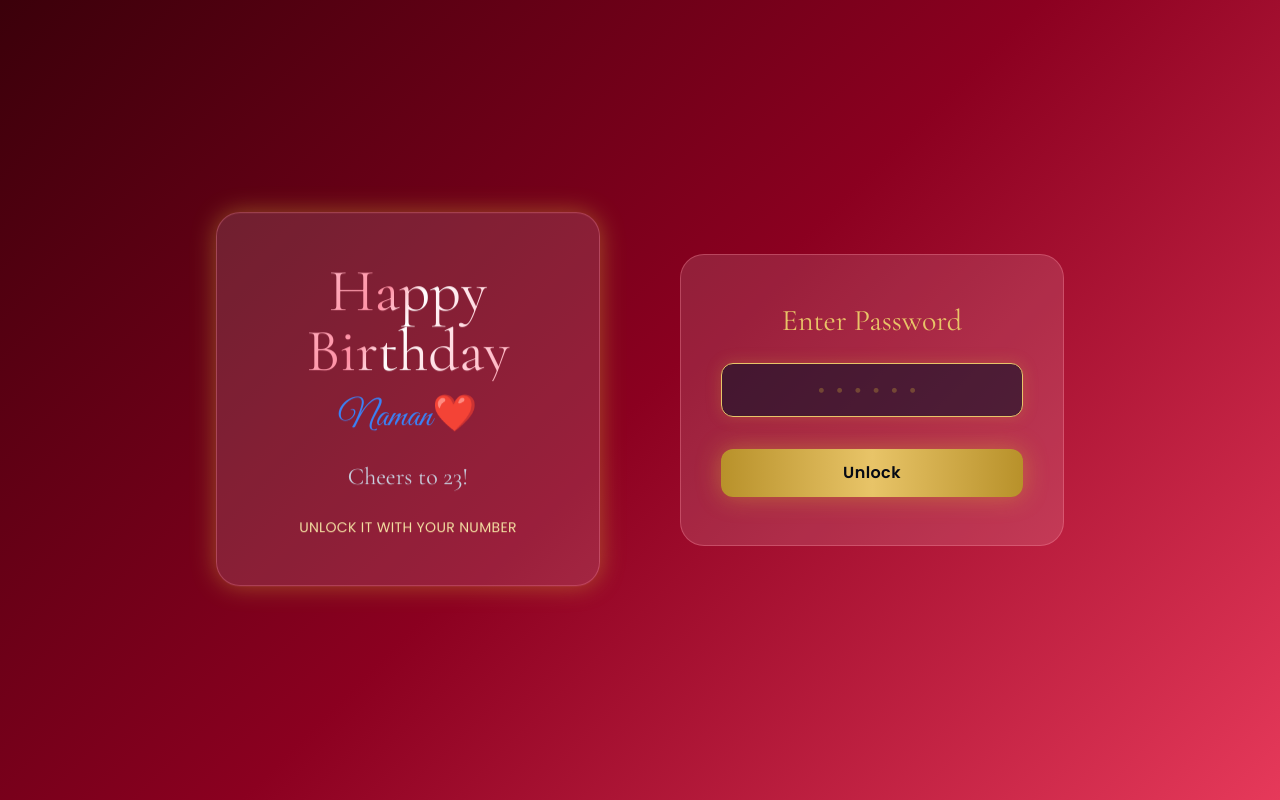
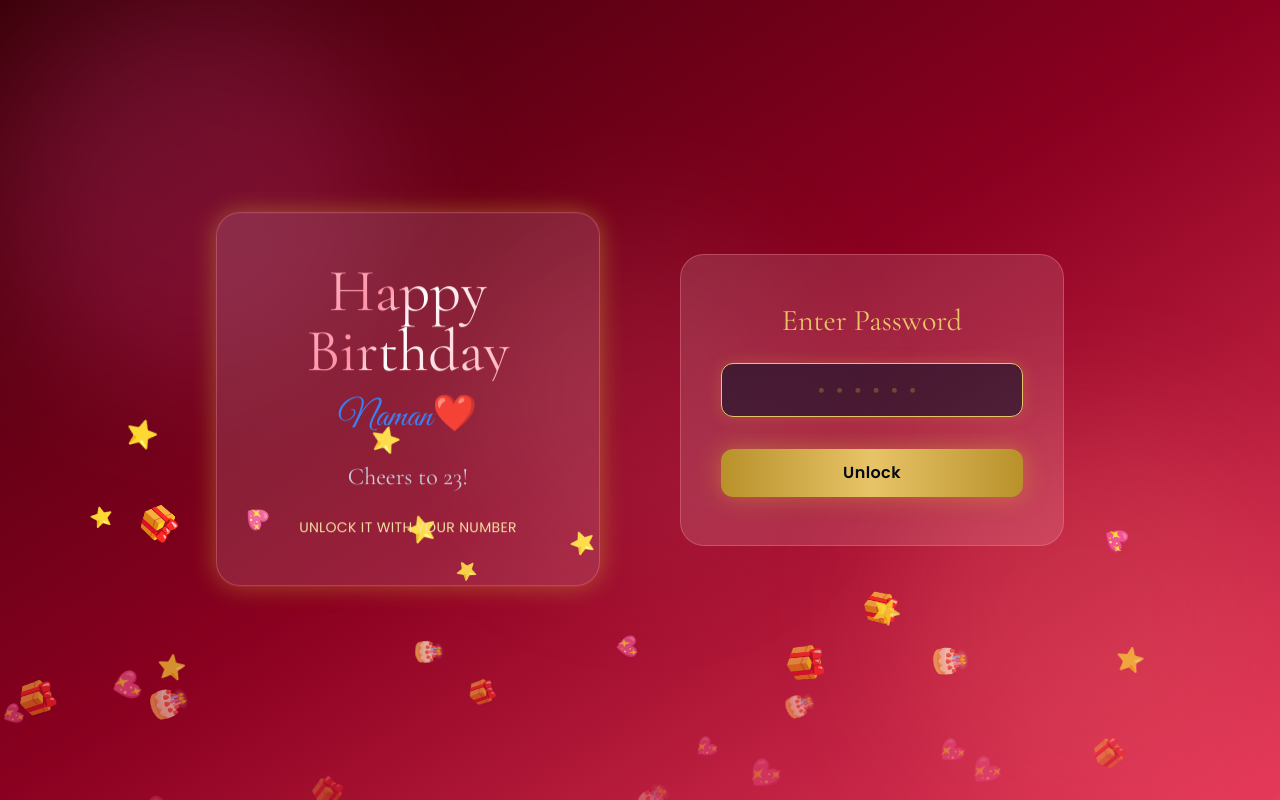
Before and after one commit to Gunjan-Yadav12/birthday-surprise, a React (Vite) app: page / in a window 1280 px wide. Built offline with nearby package versions, Linux system fonts and the light colour scheme.

Commit message:
Updated skyBackground

```diff
--- a/src/components/SkyBackground.jsx
+++ b/src/components/SkyBackground.jsx
@@ -84,7 +84,7 @@ transition={{
   );
 
   return (
-    <div className="fixed inset-0 -z-10 overflow-hidden pointer-events-none bg-gradient-to-br from-[#3B000A] via-[#8B0020] to-[#E6395A]">
+    <div className="fixed inset-0 z-0 overflow-hidden pointer-events-none bg-gradient-to-br from-[#3B000A] via-[#8B0020] to-[#E6395A]">
 
       {/* Soft Glow Effects */}
       <div className="absolute top-0 left-0 w-96 h-96 rounded-full bg-pink-500/20 blur-3xl" />
```
